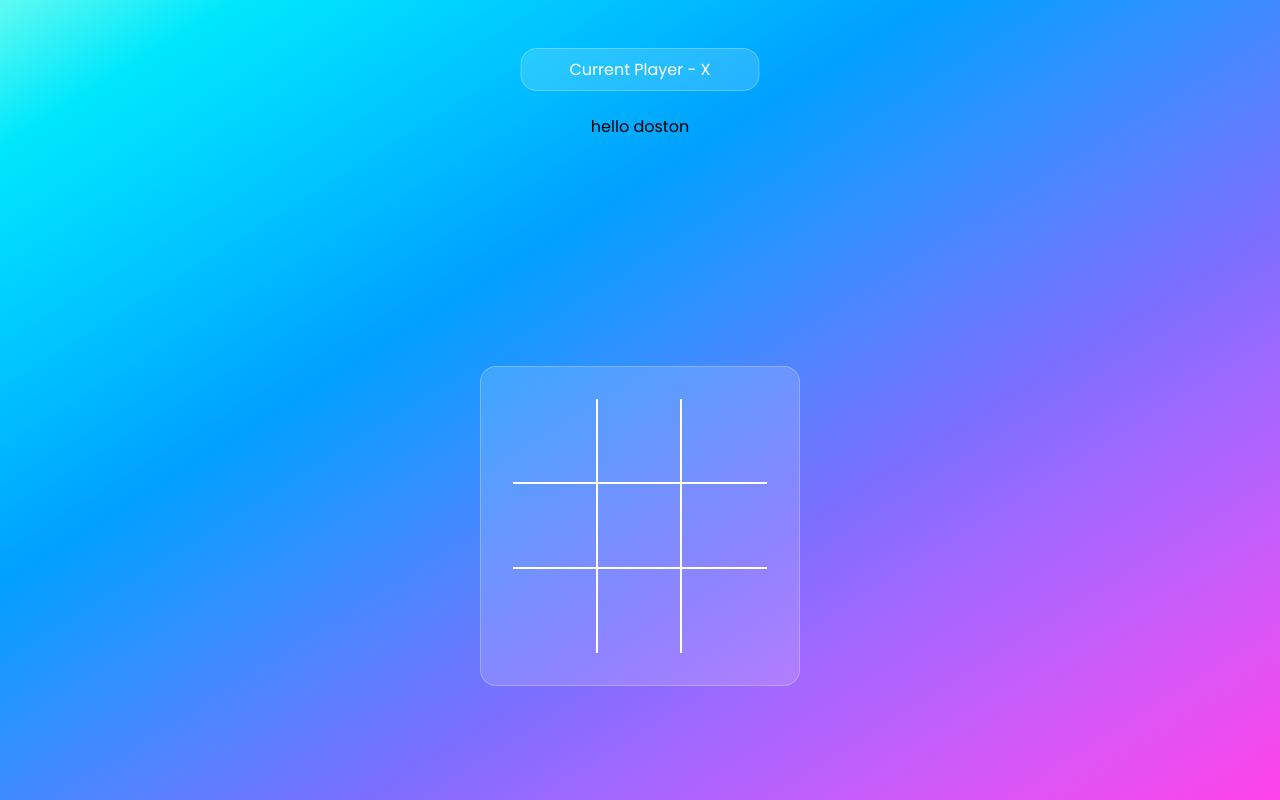
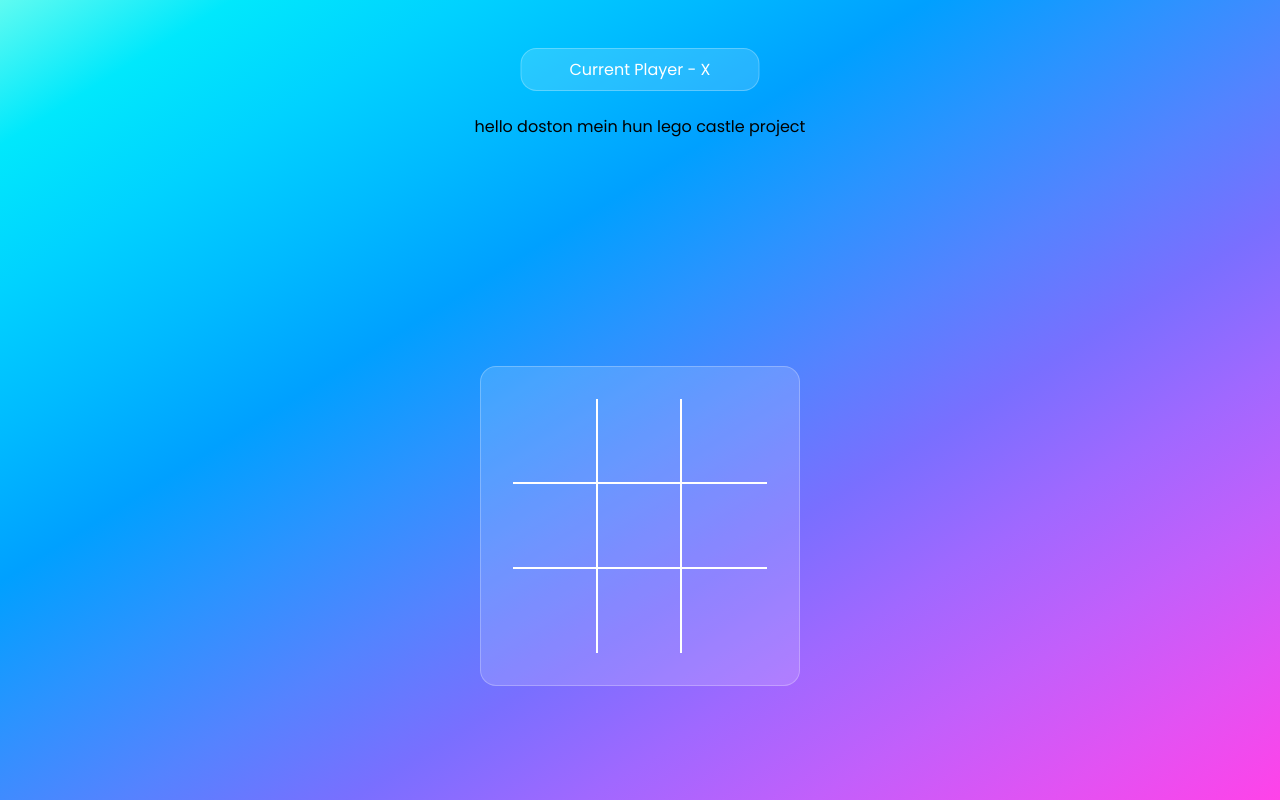
Before and after one commit to echo-shivi/Tic-Tac-Toe-project, a plain HTML site: page TIc Tac Toe/TIc Tac Toe/index.html in a window 1280 px wide. Drawn offline with Linux system fonts and the light colour scheme.

Commit message:
this is my second commit

```diff
--- a/TIc Tac Toe/TIc Tac Toe/index.html
+++ b/TIc Tac Toe/TIc Tac Toe/index.html
@@ -18,7 +18,7 @@
   <body>
     <div class="wrapper">
       <p class="game-info"></p>
-      <p>hello doston</p>
+      <p>hello doston mein hun lego castle project</p>
       <div class="tic-tac-toe">
         <div class="box box1"></div>
         <div class="box box2"></div>
```
